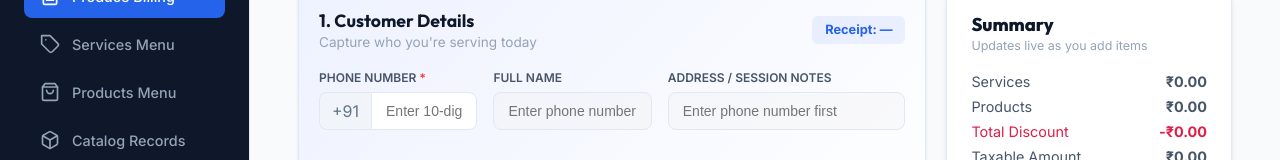
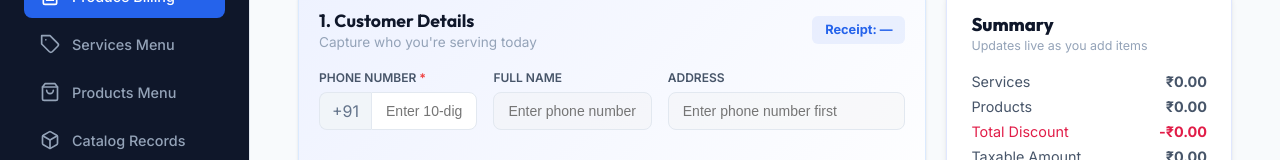
Before and after one commit to DineshTechCrafts/Beauty-Parlour-Billing-System, a React (Vite) app in the folder billing-app/: page / in a window 1280 px wide. Shown: the part 151-311 px from the top of the page. Built offline with nearby package versions, Linux system fonts and the light colour scheme.

Commit message:
Fixed/Produce billing/session notes-removed

```diff
--- a/billing-app/src/components/BillingTab.tsx
+++ b/billing-app/src/components/BillingTab.tsx
@@ -806,7 +806,7 @@ export const BillingTab: React.FC<BillingTabProps> = ({
                             />
                         </div>
                         <div className="form-group">
-                            <label>Address / Session Notes</label>
+                            <label>Address</label>
                             <input
                                 type="text"
                                 className="form-control"
```
